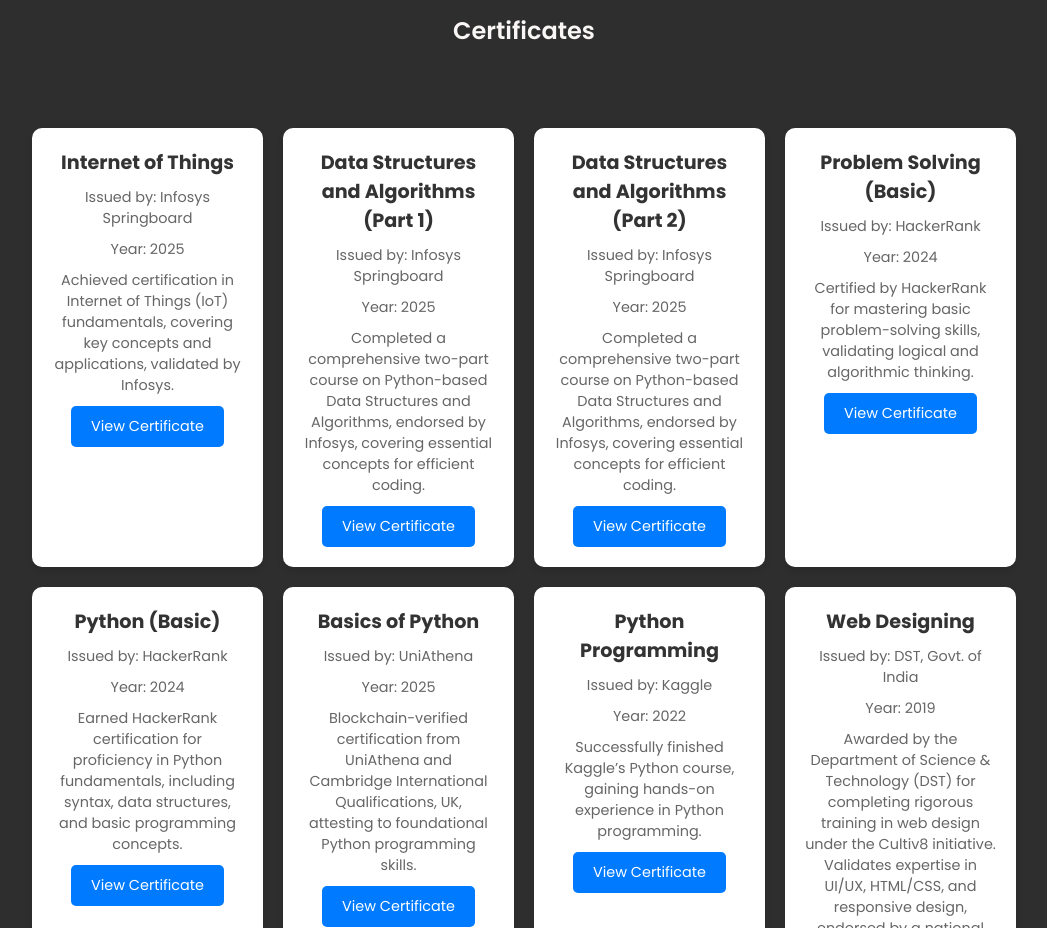
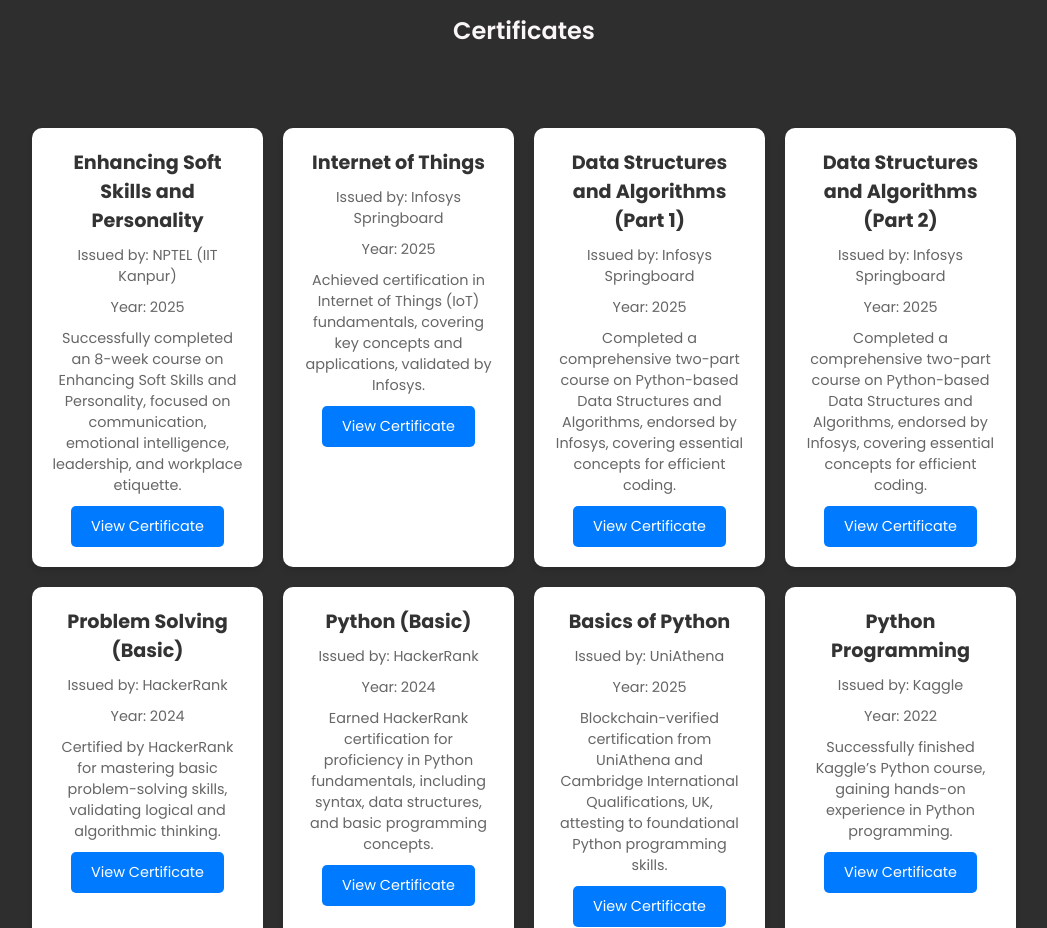
Before and after one commit to DeepakUK17/portfolio, a plain HTML site: page index.html in a window 1280 px wide. Shown: the part 2780-3708 px from the top of the page, without its empty margins (116-1163 px from the left). Drawn offline with nearby package versions, Linux system fonts and the light colour scheme.

Commit message:
add new certificate

```diff
--- a/index.html
+++ b/index.html
@@ -201,6 +201,17 @@
         <h1>Certificates</h1>
     </div>
     <div class="certificate-container">
+        <div class="certificate-box">
+            <div class="certificate-box-info">
+                <h2>Enhancing Soft Skills and Personality</h2>
+                <p class="certificate-box-year">Issued by: NPTEL (IIT Kanpur)</p>
+                <p class="certificate-box-year">Year: 2025</p>
+                <p>Successfully completed an 8-week course on Enhancing Soft Skills and Personality, focused on communication, emotional intelligence, leadership, and workplace etiquette.</p>
+                <div class="certificate-box-btn">
+                    <button class="cbtn" onclick="showCertificate('image/certificate/NPTEL Soft Skills .jpg')">View Certificate</button>
+                </div>
+            </div>
+        </div>
         <div class="certificate-box">
             <div class="certificate-box-info">
                 <h2>Internet of Things</h2>
```
Also changed, not shown: image/certificate/NPTEL Soft Skills .jpg (added).
